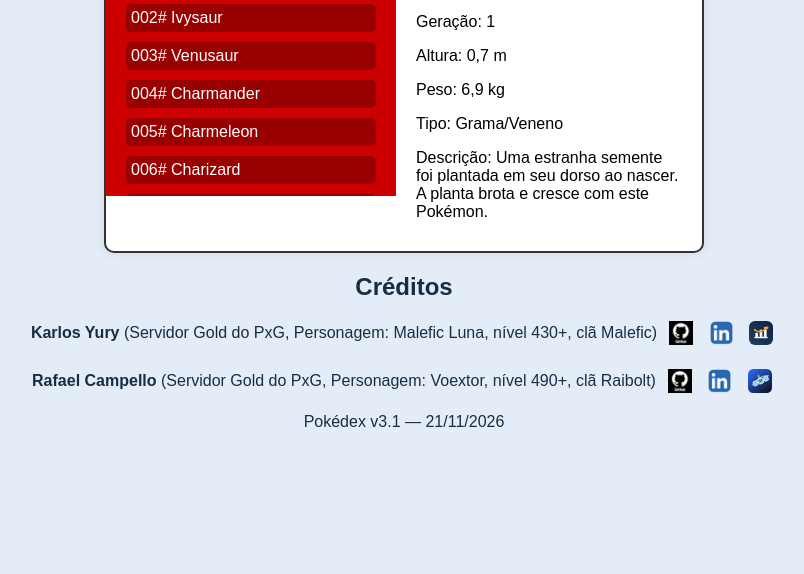
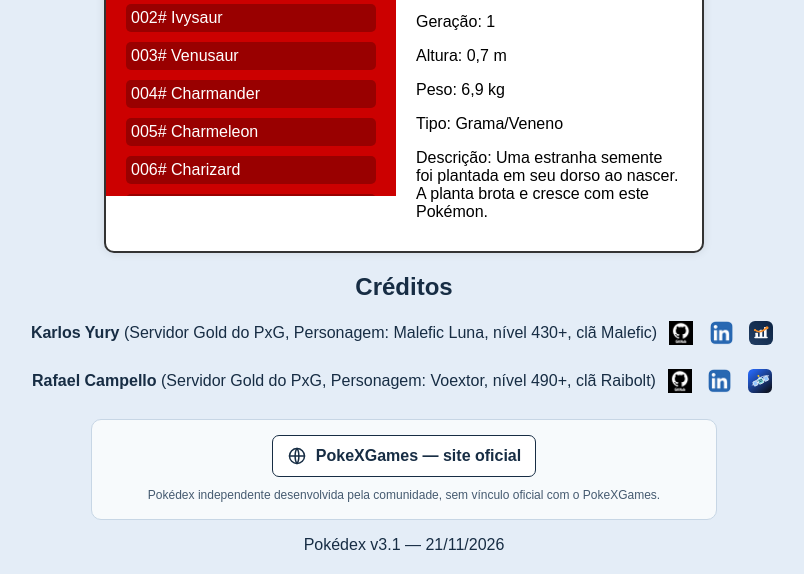
Before and after one commit to rafaelcampello/pokedex, a plain HTML site: page index.html in a window 1280 px wide. Shown: the part 366-940 px from the top of the page, without its empty margins (236-1040 px from the left). Before the commit the page ends 817 px from the top, so only its background shows below. Drawn offline with Linux system fonts and the light colour scheme.

Commit message:
Inclui link estilizado para site oficial do PokeXGames no rodapé da Pokédex

```diff
--- a/index.html
+++ b/index.html
@@ -99,6 +99,49 @@
         margin: 20px auto;
         padding: 0 12px;
         color: #172d44;
+    }
+    .official-game-link {
+        margin: 22px auto 8px;
+        padding: 15px 12px;
+        max-width: 600px;
+        background: #f7fafc;
+        border: 1px solid #c7d6e5;
+        border-radius: 10px;
+    }
+    .official-game-link a {
+        display: inline-flex;
+        align-items: center;
+        justify-content: center;
+        gap: 9px;
+        color: #172d44;
+        font-weight: 700;
+        border: 1px solid #172d44;
+        border-radius: 7px;
+        padding: 10px 14px;
+        text-decoration: none;
+        background: #fff;
+    }
+    .official-game-link a:hover { background: #e4edf7; }
+    .official-game-link a:focus-visible {
+        outline: 3px solid #2465a0;
+        outline-offset: 3px;
+    }
+    .official-game-link svg {
+        width: 20px;
+        height: 20px;
+        stroke: currentColor;
+        stroke-width: 1.8;
+        fill: none;
+        stroke-linecap: round;
+        stroke-linejoin: round;
+        flex: none;
+    }
+    .official-game-link small {
+        display: block;
+        margin-top: 9px;
+        color: #455a70;
+        font-size: 12px;
+        line-height: 1.5;
     }
     .credits h2 {
         margin: 0 0 8px;
@@ -313,6 +356,13 @@
             <a href="https://www.rafaelbcampello.com/"><img src="rafael-favicon.svg" alt="Portfólio profissional de Rafael Campello" data-i18n-alt="portfolio" data-person="Rafael Campello"></a>
         </span>
     </p>
+    <div class="official-game-link">
+        <a href="https://pokexgames.com/" target="_blank" rel="noopener noreferrer" aria-label="Visitar o site oficial do PokeXGames (abre em nova aba)">
+            <svg viewBox="0 0 24 24" aria-hidden="true"><circle cx="12" cy="12" r="9"/><path d="M3 12h18M12 3c3 3.5 3 14.5 0 18M12 3c-3 3.5-3 14.5 0 18"/></svg>
+            <span>PokeXGames — site oficial</span>
+        </a>
+        <small>Pokédex independente desenvolvida pela comunidade, sem vínculo oficial com o PokeXGames.</small>
+    </div>
     <p>Pokédex v3.1 — <time datetime="2026-11-21">21/11/2026</time></p>
 </footer>
 
```
